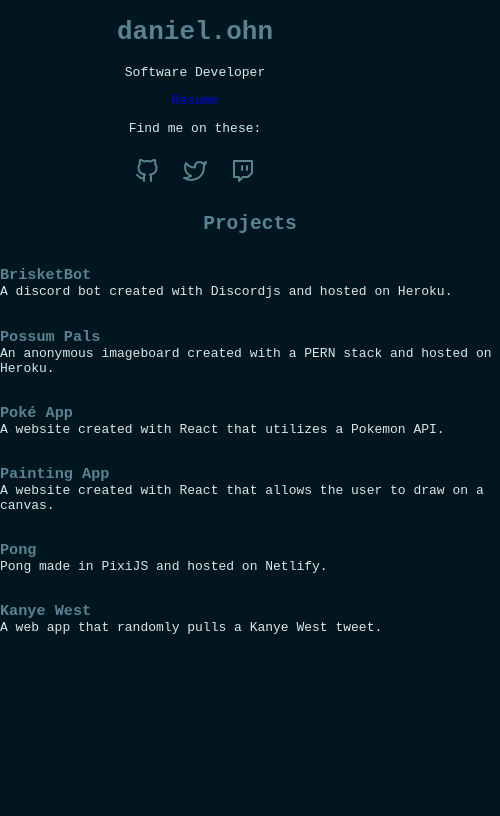
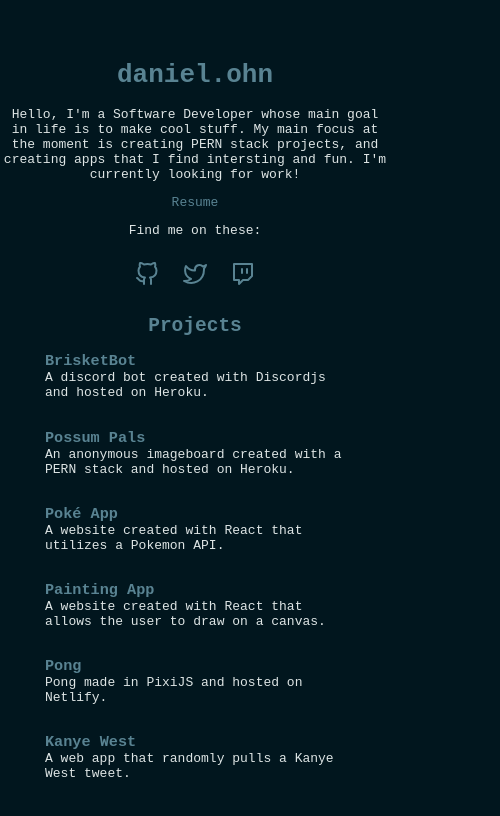
Before and after one commit to DanielOhn/portfolio-site, a React (Create React App) app: page / in a window 390 px wide. Shown: the top 816 px of the page, 500 px wide, since content can reach past the window. Built offline with nearby package versions, Linux system fonts and the light colour scheme.

Commit message:
Update CSS to be mobile friendly.  Update content text.

```diff
--- a/src/App.css
+++ b/src/App.css
@@ -1,12 +1,27 @@
+:root {
+  --bg-color: #01161E;
+  --header-color: #598392;
+  --text-color: #DEE5E5;
+  --url-color: #C9E4CA;
+}
+
 .App {
   text-align: center;
   margin: 0;
   font-family: monospace;
+}
 
+h1 {
+  padding-top: 5vh;
 }
 
 h1, h2, h3 {
   color: var(--header-color);
+}
+
+h2 {
+  padding-bottom: 0;
+  margin-bottom: 0;
 }
 
 p {
@@ -27,20 +42,29 @@
 }
 
 body {
-  --bg-color: #01161E;
-  --header-color: #598392;
-  --text-color: #DEE5E5;
-  --url-color: #C9E4CA;
-
   background-color: var(--bg-color);
 }
 
 .projects {
   margin: auto;
-  width: 500px;
+  width: 300px;
   align-items: center;
 }
 
-.projects a {
+a {
   color: var(--header-color);
 }
+
+@media screen and (min-width: 600px) {
+
+  .projects {
+    margin: auto;
+    width: 500px;
+    align-items: center;
+  }
+
+  .content {
+    width: 500px;
+    margin: auto;
+  }
+}
--- a/src/App.js
+++ b/src/App.js
@@ -23,7 +23,7 @@
         <h1>daniel.ohn</h1>
       </div>
       <div className='content'>
-        <p>Software Developer</p>
+        <p>Hello, I'm a Software Developer whose main goal in life is to make cool stuff.  My main focus at the moment is creating PERN stack projects, and creating apps that I find intersting and fun.  I'm currently looking for work!</p>
         <a href={PDF} target="_blank" rel="noopener noreferrer">Resume</a>
       </div>
       <div className='social'>
--- a/src/Components/Project.css
+++ b/src/Components/Project.css
@@ -12,6 +12,6 @@
 
 .Project {
     display: flex;
-    flex-flow: column nowrap;
+    flex-flow: column wrap;
     align-items: left;
 }
```
